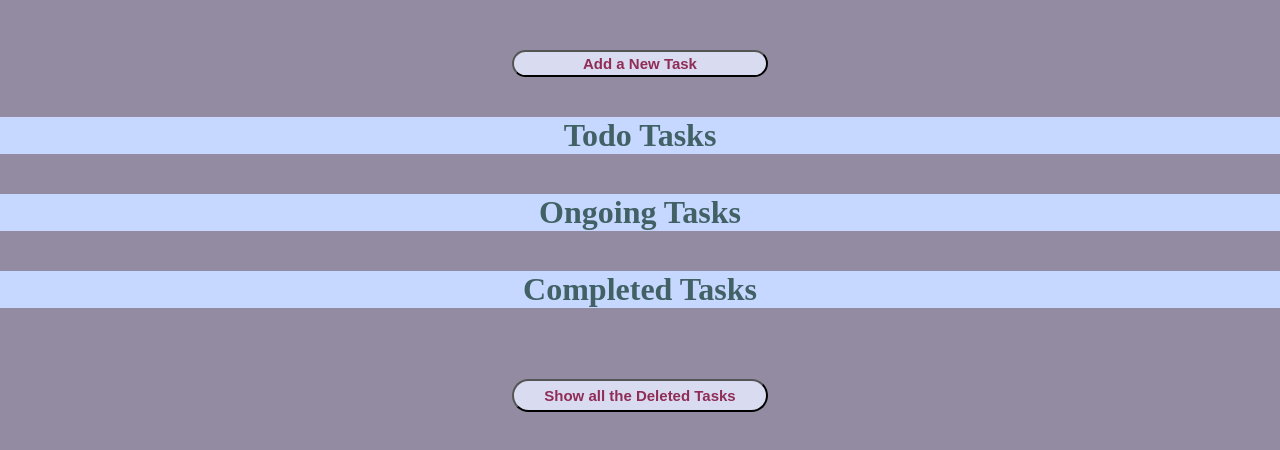
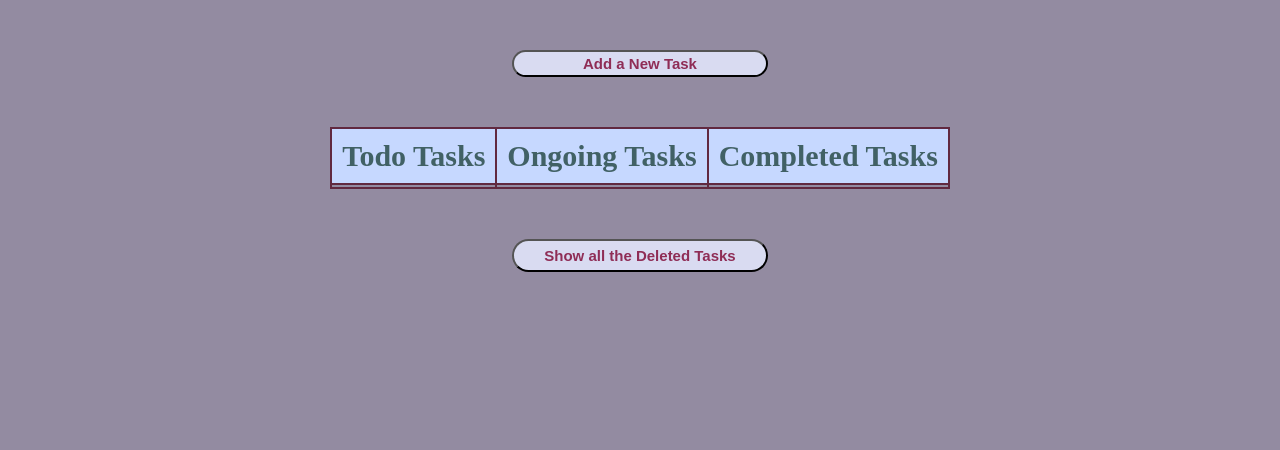
Before and after one commit to adityatak17/TodoWithVue, a plain HTML site: page index.html in a window 1280 px wide. Drawn offline with nearby package versions, Linux system fonts and the light colour scheme.

Commit message:
Converted it into Table Form

```diff
--- a/components/CompletedComponent.js
+++ b/components/CompletedComponent.js
@@ -8,16 +8,15 @@ app.component("completed-component",{
     template:
     /*html*/
     `
-    <h1>Completed Tasks</h1>
     <div v-show="completedtaskslist.length">
         <ul>
             <li v-for=" (task,index) in completedtaskslist" :key="index">
                 <p>Title: {{task.title}}</p>
                 <p>Description: {{task.description}}</p>
                 <div class="form-buttons">
-                    <button class="button" @click="moveToDeleted(task,index,instanceNumber)">Delete This Task</button>
-                    <button class="button" @click="moveToTodo(task,index,instanceNumber)">Move to Todo List</button>
-                    <button class="button" @click="moveToOngoing(task,index,instanceNumber)">Move to Ongoing Tasks</button>
+                <button class="button" @click="moveToTodo(task,index,instanceNumber)">Move to Todo List</button>
+                <button class="button" @click="moveToOngoing(task,index,instanceNumber)">Move to Ongoing Tasks</button>
+                <button class="button" @click="moveToDeleted(task,index,instanceNumber)">Delete This Task</button>
                 </div>
                 <br>
             </li>
--- a/components/OngoingComponent.js
+++ b/components/OngoingComponent.js
@@ -8,7 +8,6 @@ app.component("ongoing-component",{
     template:
     /*html*/
     `
-    <h1>Ongoing Tasks</h1>
     <div v-show="ongoingtaskslist.length">
         <ul>
             <li v-for=" (task,index) in ongoingtaskslist" :key="index">
@@ -16,8 +15,8 @@ app.component("ongoing-component",{
                 <p>Description: {{task.description}}</p>
                 <div class="form-buttons">
                     <button class="button" @click="moveToCompleted(task,index,instanceNumber)">Move to Completed Tasks</button>
+                    <button class="button" @click="moveToTodo(task,index,instanceNumber)">Move to Todo List</button>
                     <button class="button" @click="moveToDeleted(task,index,instanceNumber)">Delete This Task</button>
-                    <button class="button" @click="moveToTodo(task,index,instanceNumber)">Move to Todo List</button>
                 </div>
                 <br>
             </li>
--- a/components/TodoComponent.js
+++ b/components/TodoComponent.js
@@ -9,9 +9,8 @@ app.component("todo-component",{
     template:
     /*html*/
     `
-    <h1>Todo Tasks</h1>
     <div v-show="todotaskslist.length">
-        <ul>
+
             <li v-for=" (task,index) in todotaskslist" :key="index">
                 <p>Title:   {{task.title}}</p>
                 <p>Description: {{task.description}}</p>
@@ -22,7 +21,7 @@ app.component("todo-component",{
                 </div>
                 <br>
             </li>
-        </ul>
+
     </div>
     ` ,
     data(){
--- a/index.html
+++ b/index.html
@@ -11,33 +11,44 @@
 </head>
 <body>
     <div id="app">
-
         <!-- Button to Add New Task -->
         <new-task-button @new-task-button-clicked="addForm=true"></new-task-button>
 
         <!-- New Tak Form Component -->
         <new-task-form @task-adding-done="addForm=false" @new-task-added="addingNewTask" :addform="addForm"></new-task-form>
-
+        <table>
+            <tr>
+                <th>Todo Tasks</th>
+                <th>Ongoing Tasks</th>
+                <th>Completed Tasks</th>
+            </tr>
+            <tr>
+                <td>
                     <!-- To Do List Component -->
                     <todo-component @move-to-ongoing="moveToOngoing"
                                     @move-to-completed="moveToCompleted"
                                     @move-to-deleted="moveToDeleted"
                                     :todotaskslist="TodoTasks">
                     </todo-component>
-
+                </td>
+                <td>
                     <!-- Ongoing Task Component -->
                     <ongoing-component  @move-to-completed="moveToCompleted"
                                         @move-to-deleted="moveToDeleted"
                                         @move-to-todo="moveToTodo"
                                         :ongoingtaskslist="OngoingTasks">
                     </ongoing-component>
-
+                </td>
+                <td>
                     <!-- Completed Task Component -->
                     <completed-component @move-to-deleted="moveToDeleted"
                                         @move-to-todo="moveToTodo"
                                         @move-to-ongoing="moveToOngoing"
                                         :completedtaskslist="CompletedTasks">
                     </completed-component>
+                </td>
+            </tr>
+        </table>
 
         <!-- Button to Show Deleted Tasks -->
         <deleted-task-button @deleted-task-button-clicked="deleteForm=!deleteForm"
--- a/styles/styles.css
+++ b/styles/styles.css
@@ -139,3 +139,29 @@ li{
     border-radius: 30px;
     margin-bottom:25px ;
 }
+
+td,th,table{
+    border: 2px solid #612940;
+    border-collapse: collapse;
+    text-align: center;
+}
+td{
+    text-align: center;
+    margin: auto;
+}
+button.button{
+    text-align: center;
+    margin: auto;
+}
+th{
+    font-size:30px ;
+    color:#416165 ;
+    background-color: #C6D8FF;
+}
+table{
+    margin: auto;
+    margin-top: 50px;
+}
+th{
+    padding: 10px;
+}
```
Lines whose indentation alone changed are shown as unchanged.
